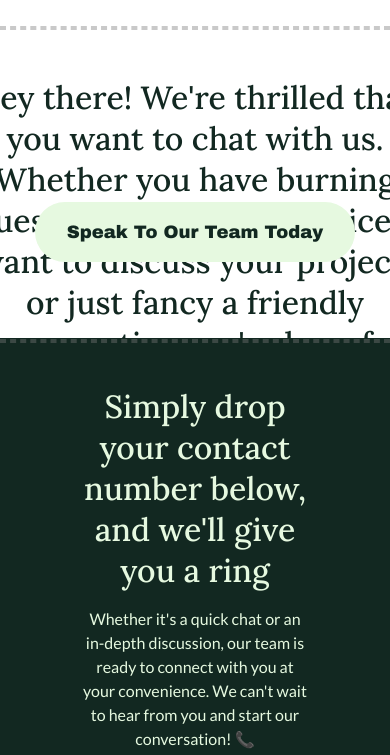
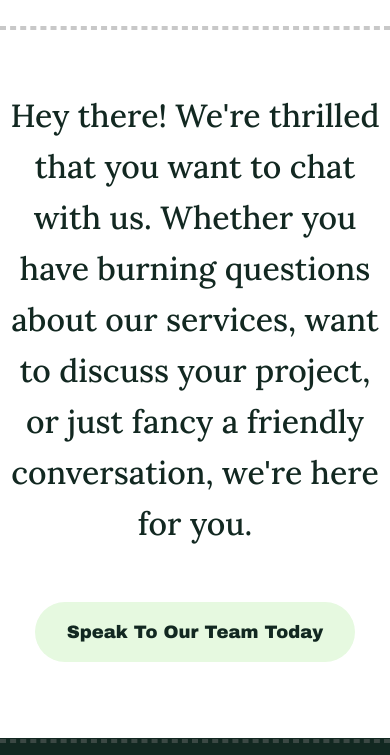
Before and after one commit to kushangs/micee.in, a website built with Parcel: page get-a-quote.html in a window 390 px wide. Shown: the part 89-844 px from the top of the page. Built offline with nearby package versions, Linux system fonts and the light colour scheme.

Commit message:
Add files via upload

```diff
--- a/get-a-quote.css
+++ b/get-a-quote.css
@@ -704,7 +704,7 @@
     padding-right: var(--dl-space-space-twounits);
   }
   .get-aquote-text06 {
-    height: 134px;
+    height: auto;
     font-size: 32px;
     line-height: 41px;
     padding-bottom: 5px;
@@ -747,8 +747,13 @@
     padding-bottom: var(--dl-space-space-twounits);
   }
   .get-aquote-text06 {
-    width: 449px;
-    height: 166px;
+    color: rgb(18, 40, 33);
+    width: auto;
+    height: auto;
+    font-size: 40px;
+    font-style: normal;
+    font-weight: 500;
+    line-height: 51px;
   }
   .get-aquote-text07 {
     width: 449px;
```
Also changed, not shown: index.html (+2 -2 lines).
